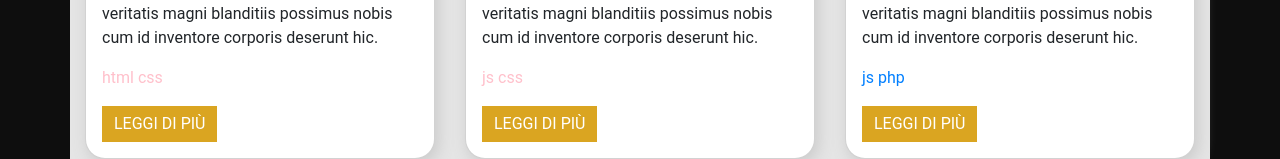
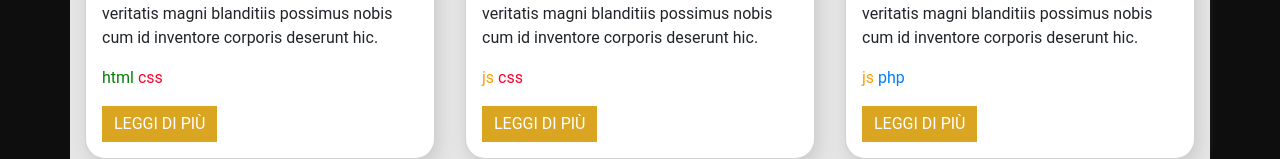
Before and after one commit to Danilo-Mosca/react-props, a React (Vite) app: page / in a window 1280 px wide. Shown: the part 463-622 px from the top of the page. Built offline with nearby package versions, Linux system fonts and the light colour scheme.

Commit message:
font color tag implementation

```diff
--- a/src/components/Card.jsx
+++ b/src/components/Card.jsx
@@ -7,8 +7,7 @@ function Card({
     title,
     image = "https://picsum.photos/600/400",
     content,
-    tags,
-    published }) {
+    tags }) {
     return (
         <div className={`${style.cards} card col-6 col-sm-6 col-md-3 col-lg-3 mb-3 mt-3 p-0 column-gap-3`}>
 
@@ -23,7 +22,12 @@ function Card({
                 <h5 className="card-title">{title}</h5>
                 <p className="card-text">{content}</p>
                 <p className="card-text">
-                    <span className={`${tagsColor(tags)}`}>{tags}</span>
+
+                    {/* Mappo l'array dei tag per assegnargli la classe CSS di colore giusto (attraverso la funzione tagsColor) in base al valore contenuto nella stringa (html, css, js, php) */}
+                    {tags.map((element) => {
+                        return <span key={element} className={`${tagsColor(element)}`}>{element}</span>
+                    })}
+
                 </p>
                 <a href="#" className={`btn btn-primary ${style.btncustom}`}>Leggi di più</a>
             </div>
@@ -31,10 +35,10 @@ function Card({
     );
 }
 
+// Funzione che restituisce la classe CSS giusta per ogni tag
 function tagsColor(tags) {
     let classe = "";
-    tags.forEach(element => {
-        switch (element) {
+    switch (tags) {
         case "html ":
             classe = style.colorHtml;
             break;
@@ -48,7 +52,6 @@ function tagsColor(tags) {
             classe = style.colorPhp;
             break;
     }
-    });
     return classe;
 }
 
--- a/src/components/MainComponent.jsx
+++ b/src/components/MainComponent.jsx
@@ -18,7 +18,6 @@ export default function MainComponent() {
                     tags={post.tags.map((tag) => {
                         return tag + " ";
                     })}
-                    published={post.published}
                     key={post.id} />
             }
         }
--- a/src/components/card.module.css
+++ b/src/components/card.module.css
@@ -25,11 +25,11 @@
 }
 
 .colorCss {
-    color: pink;
+    color: rgb(255, 0, 43);
 }
 
 .colorJs {
-    color: yellow;
+    color: rgb(255, 157, 0);
 }
 
 .colorPhp {
```
Lines whose indentation alone changed are shown as unchanged.
